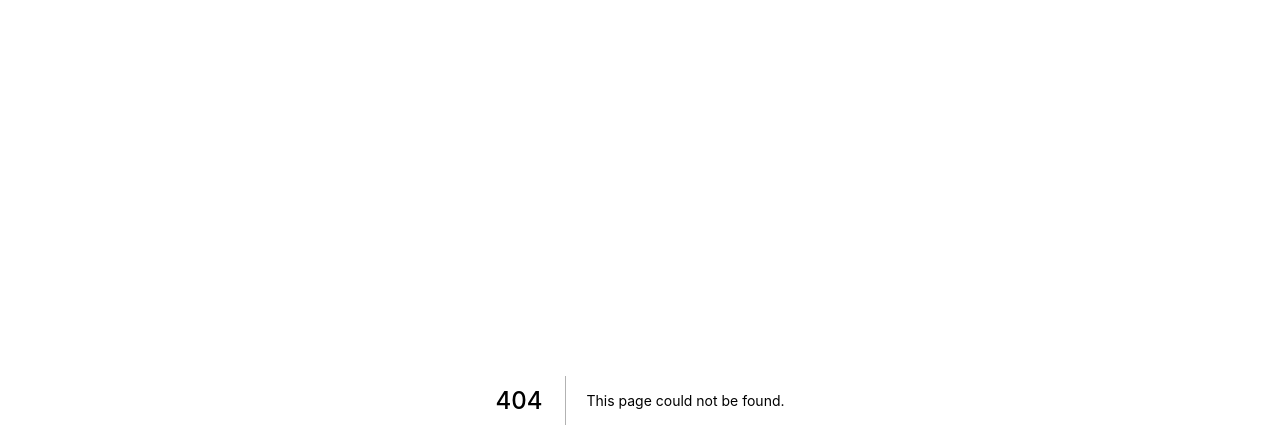
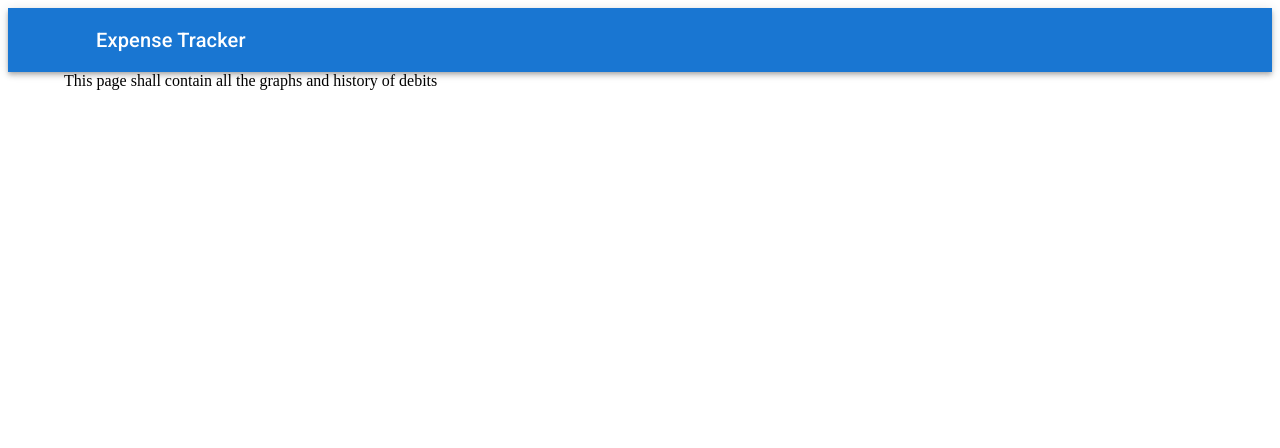
Before and after one commit to VibhavSurve09/expense_tracker_frontend, a Next.js app: page /debit in a window 1280 px wide. Before the commit this address had no page. Shown: the top 448 px of the page. Built offline with nearby package versions, Linux system fonts and the light colour scheme.

Commit message:
Folder structure created

```diff
--- a/components/Drawer/LeftDrawer.jsx
+++ b/components/Drawer/LeftDrawer.jsx
@@ -10,12 +10,16 @@ import ListItemIcon from '@mui/material/ListItemIcon';
 import ListItemText from '@mui/material/ListItemText';
 import InboxIcon from '@mui/icons-material/MoveToInbox';
 import MailIcon from '@mui/icons-material/Mail';
+import { useRouter } from 'next/router';
 
 export default function LeftDrawer({ children }) {
   const [state, setState] = React.useState({
     left: false,
   });
-
+  const router = useRouter();
+  const changePage = (page) => {
+    router.push(`/${page}`);
+  };
   const toggleDrawer = (anchor, open) => (event) => {
     if (
       event.type === 'keydown' &&
@@ -35,20 +39,24 @@ export default function LeftDrawer({ children }) {
       onKeyDown={toggleDrawer(anchor, false)}
     >
       <List>
-        {['Inbox', 'Starred', 'Send email', 'Drafts'].map((text, index) => (
-          <ListItem key={text} disablePadding>
-            <ListItemButton>
+        {['Credit', 'Debit', 'Savings', 'Investments'].map((page, index) => (
+          <ListItem key={index} disablePadding>
+            <ListItemButton
+              onClick={() => {
+                changePage(page.toLowerCase());
+              }}
+            >
               <ListItemIcon>
-                {index % 2 === 0 ? <InboxIcon /> : <MailIcon />}
+                {/* {index % 2 === 0 ? <InboxIcon /> : <MailIcon />} */}
               </ListItemIcon>
-              <ListItemText primary={text} />
+              <ListItemText primary={page} />
             </ListItemButton>
           </ListItem>
         ))}
       </List>
       <Divider />
       <List>
-        {['All mail', 'Trash', 'Spam'].map((text, index) => (
+        {['Bills', 'Scheduler'].map((text, index) => (
           <ListItem key={text} disablePadding>
             <ListItemButton>
               <ListItemIcon>
--- a/components/Navbar.js
+++ b/components/Navbar.js
@@ -15,6 +15,7 @@ import useUserStore from '../store/userStore';
 import MenuIcon from '@mui/icons-material/Menu';
 import Head from 'next/head';
 import LeftDrawer from './Drawer/LeftDrawer';
+import Link from 'next/link';
 function Navbar() {
   const StyledToolBar = styled(Toolbar)({
     display: 'flex',
@@ -38,12 +39,18 @@ function Navbar() {
               <MenuIcon />
             </IconButton>
           </LeftDrawer>
-          <Typography
-            variant='h6'
-            sx={{ display: { xs: 'none', sm: 'block' }, flexGrow: 1 }}
-          >
-            Expense Tracker
-          </Typography>
+          <Link href={'/'}>
+            <Typography
+              variant='h6'
+              sx={{
+                display: { xs: 'none', sm: 'block' },
+                flexGrow: 1,
+                cursor: 'pointer',
+              }}
+            >
+              Expense Tracker
+            </Typography>
+          </Link>
           {/* This should be first letter of the user */}
           {telegramId ? (
             <>
--- /dev/null
+++ b/pages/debit/index.js
@@ -0,0 +1,17 @@
+import { Box } from '@mui/material';
+import { Container } from '@mui/system';
+import React from 'react';
+import Navbar from '../../components/Navbar';
+
+function Debit() {
+  return (
+    <Box>
+      <Navbar />
+      <Container>
+        This page shall contain all the graphs and history of debits
+      </Container>
+    </Box>
+  );
+}
+
+export default Debit;
--- a/pages/index.js
+++ b/pages/index.js
@@ -1,11 +1,14 @@
 import { Box } from '@mui/material';
+import { Container } from '@mui/system';
 import Navbar from '../components/Navbar';
 
 export default function Home() {
   return (
     <Box>
       <Navbar />
-      Main page
+      <Container>
+        This page shall contain all graphs and overview of all expenses
+      </Container>
     </Box>
   );
 }
```
Also changed, not shown: pages/bills/index.js (added, +15 -0 lines), pages/credit/index.js (added, +15 -0 lines), pages/investments/index.js (added, +15 -0 lines), pages/savings/index.js (added, +15 -0 lines).
